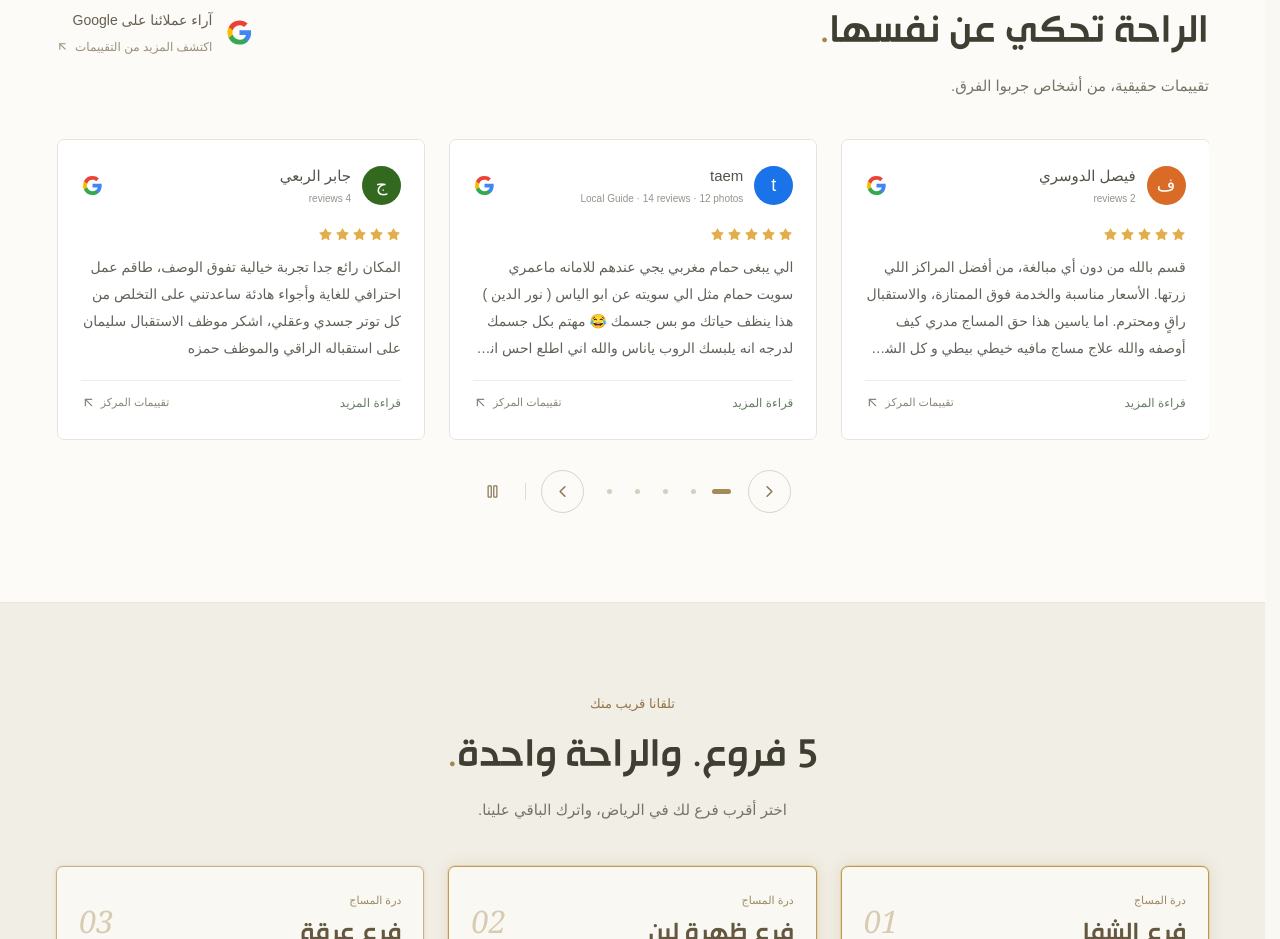
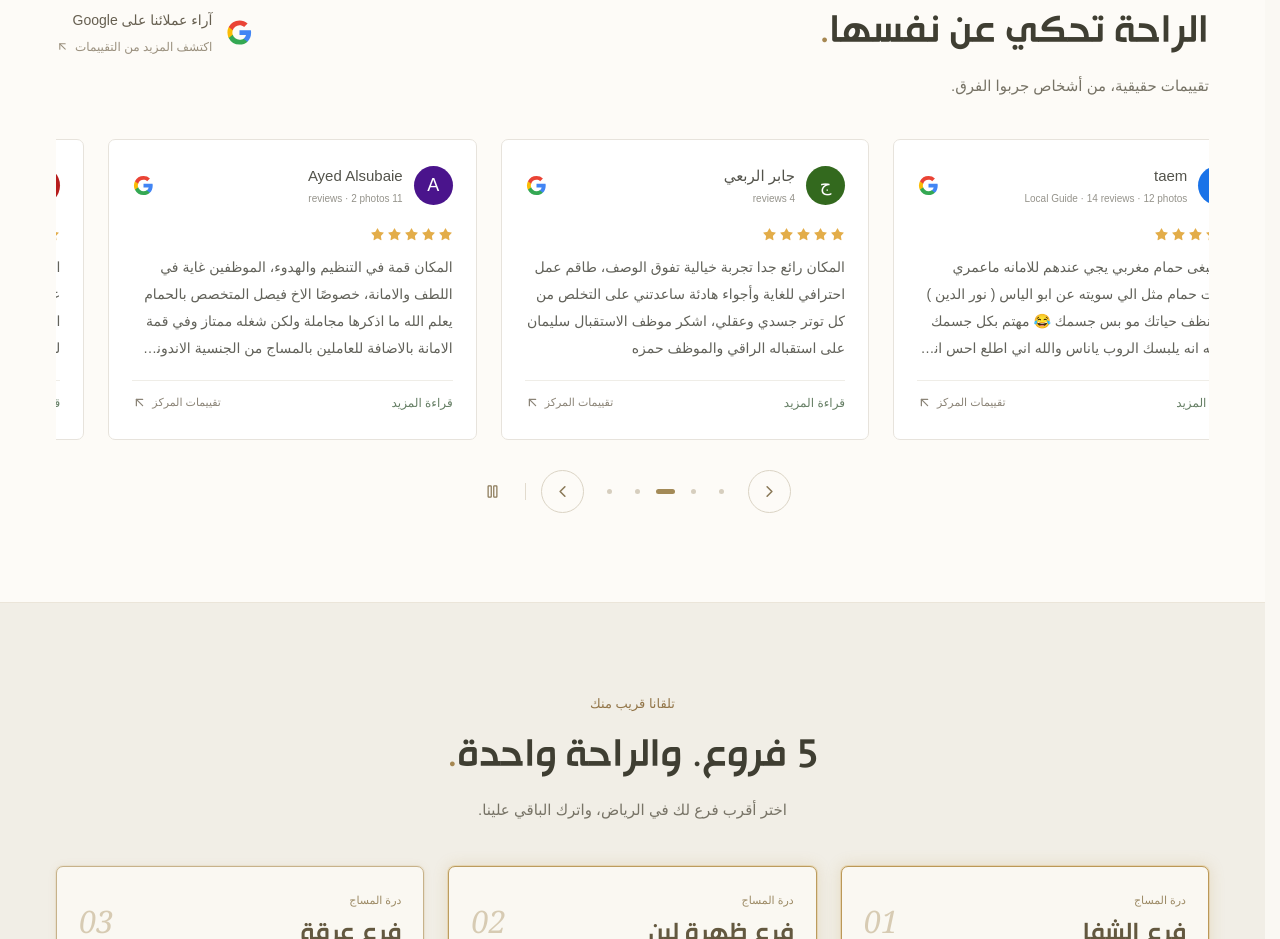
Before and after one commit to mahdi6534/sadamjasid, a React (Vite) app: page / in a window 1280 px wide. Shown: the part 8480-9419 px from the top of the page. Built offline with nearby package versions, Linux system fonts and the light colour scheme.

Commit message:
feat: add ReviewCarousel component and global Tailwind CSS styles

```diff
--- a/src/components/ReviewCarousel.tsx
+++ b/src/components/ReviewCarousel.tsx
@@ -15,10 +15,10 @@
   );
 }
 
-function ReviewCard({ review, onInteract }: { review: typeof reviews[number]; onInteract: () => void }) {
+function ReviewCard({ review, onInteract, ...rest }: { review: typeof reviews[number]; onInteract: () => void } & { 'aria-hidden'?: boolean }) {
   const [expanded, setExpanded] = useState(false);
   return (
-    <article className="review-card" dir="rtl">
+    <article className="review-card" dir="rtl" {...rest}>
       <div className="review-author">
         <span className="review-avatar" style={{ backgroundColor: review.color }} aria-hidden="true">{review.initial}</span>
         <div className="review-author-details"><h3 dir="auto">{review.name}</h3><p>{review.meta}</p></div>
@@ -36,7 +36,7 @@
 
 export default function ReviewCarousel() {
   const viewport = useRef<HTMLDivElement>(null);
-  const inView = useInView(viewport, { amount: 0.35 });
+  const inView = useInView(viewport, { amount: 0.1 });
   const reducedMotion = useReducedMotion();
   const [current, setCurrent] = useState(0);
   const [autoplay, setAutoplay] = useState(true);
@@ -66,14 +66,31 @@
   }, []);
 
   useEffect(() => {
-    if (!autoplay || hovered || focused || !inView || !metrics.step) return;
-    const timer = window.setInterval(() => {
-      if (document.hidden) return;
-      const next = current >= metrics.max ? 0 : current + 1;
-      viewport.current?.scrollTo({ left: -next * metrics.step, behavior: reducedMotion ? 'auto' : 'smooth' });
-    }, 6500);
-    return () => window.clearInterval(timer);
-  }, [autoplay, hovered, focused, inView, current, metrics, reducedMotion]);
+    if (!autoplay || hovered || focused || !inView || !metrics.step || reducedMotion) return;
+    const element = viewport.current;
+    if (!element) return;
+    const setWidth = reviews.length * metrics.step - (parseFloat(getComputedStyle(element).columnGap || '24'));
+    const speed = metrics.step / 3.5;
+    let raf = 0;
+    let last = performance.now();
+    const tick = (now: number) => {
+      const dt = Math.min(0.1, (now - last) / 1000);
+      last = now;
+      if (!document.hidden) {
+        let offset = Math.abs(element.scrollLeft) + speed * dt;
+        if (offset >= setWidth) {
+          offset -= setWidth;
+          element.scrollLeft = -offset;
+        } else {
+          element.scrollLeft = -offset;
+        }
+        setCurrent(Math.min(metrics.max, Math.round(offset / metrics.step)));
+      }
+      raf = requestAnimationFrame(tick);
+    };
+    raf = requestAnimationFrame(tick);
+    return () => cancelAnimationFrame(raf);
+  }, [autoplay, hovered, focused, inView, metrics, reducedMotion]);
 
   function goTo(index: number) {
     setAutoplay(false);
@@ -89,10 +106,11 @@
         if (event.key === 'ArrowLeft') { event.preventDefault(); goTo(current + 1); }
         if (event.key === 'ArrowRight') { event.preventDefault(); goTo(current - 1); }
       }}>
-      <div className="reviews-viewport" ref={viewport} onPointerDown={() => setAutoplay(false)} onScroll={() => {
+      <div className={`reviews-viewport${autoplay && !reducedMotion ? ' is-gliding' : ''}`} ref={viewport} onPointerDown={() => setAutoplay(false)} onScroll={() => {
         if (viewport.current && metrics.step) setCurrent(Math.min(metrics.max, Math.max(0, Math.round(Math.abs(viewport.current.scrollLeft) / metrics.step))));
       }}>
         {reviews.map((review) => <ReviewCard key={review.name} review={review} onInteract={() => setAutoplay(false)} />)}
+        {reviews.map((review) => <ReviewCard key={`${review.name}-clone`} review={review} aria-hidden onInteract={() => setAutoplay(false)} />)}
       </div>
       <div className="carousel-controls">
         <button type="button" className="round-button" onClick={() => goTo(current - 1)} aria-label="التقييمات السابقة"><ChevronRight size={19} aria-hidden="true" /></button>
--- a/src/index.css
+++ b/src/index.css
@@ -213,6 +213,7 @@
 .google-reviews-link { display: inline-flex; align-items: center; gap: 13px; padding-block: 10px; font-size: 14px; line-height: 1.7; color: #665f50; }
 .google-reviews-link small { display: flex; align-items: center; gap: 6px; color: #9a907e; font-size: 12px; margin-top: 4px; }
 .reviews-viewport { --review-count: 3; display: flex; align-items: stretch; column-gap: 24px; overflow-x: auto; overscroll-behavior-x: contain; scroll-snap-type: x mandatory; scrollbar-width: none; padding-block: 2px; -webkit-overflow-scrolling: touch; direction: rtl; }
+.reviews-viewport.is-gliding { scroll-snap-type: none; }
 .reviews-viewport::-webkit-scrollbar { display: none; }
 .review-card { display: flex; flex-direction: column; width: calc((100% - 48px) / 3); flex-shrink: 0; scroll-snap-align: start; padding: 25px 23px 14px; border: 1px solid #e7e3dc; border-radius: 7px; background: #fff; }
 .review-author { display: flex; align-items: center; gap: 11px; margin-bottom: 20px; }
```
